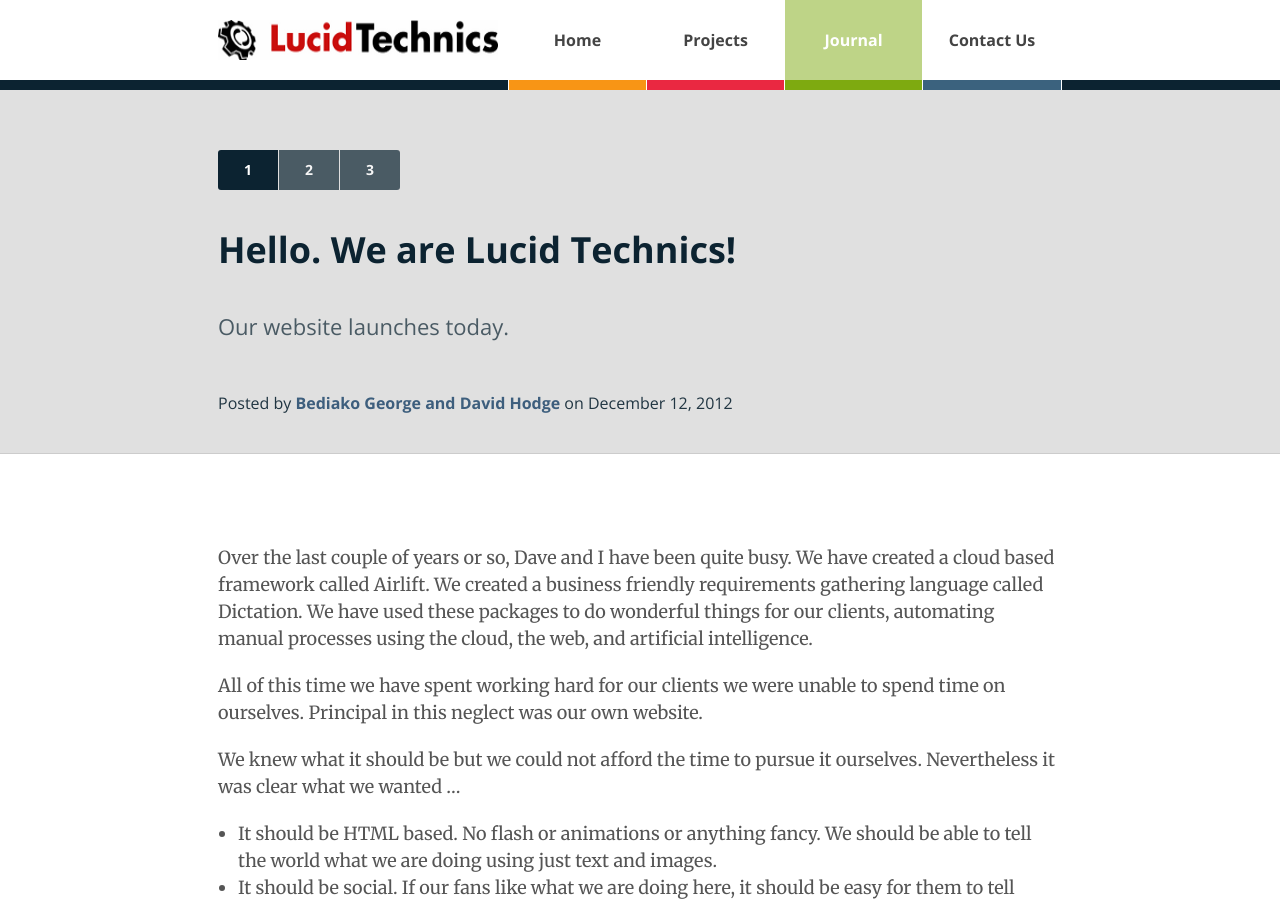
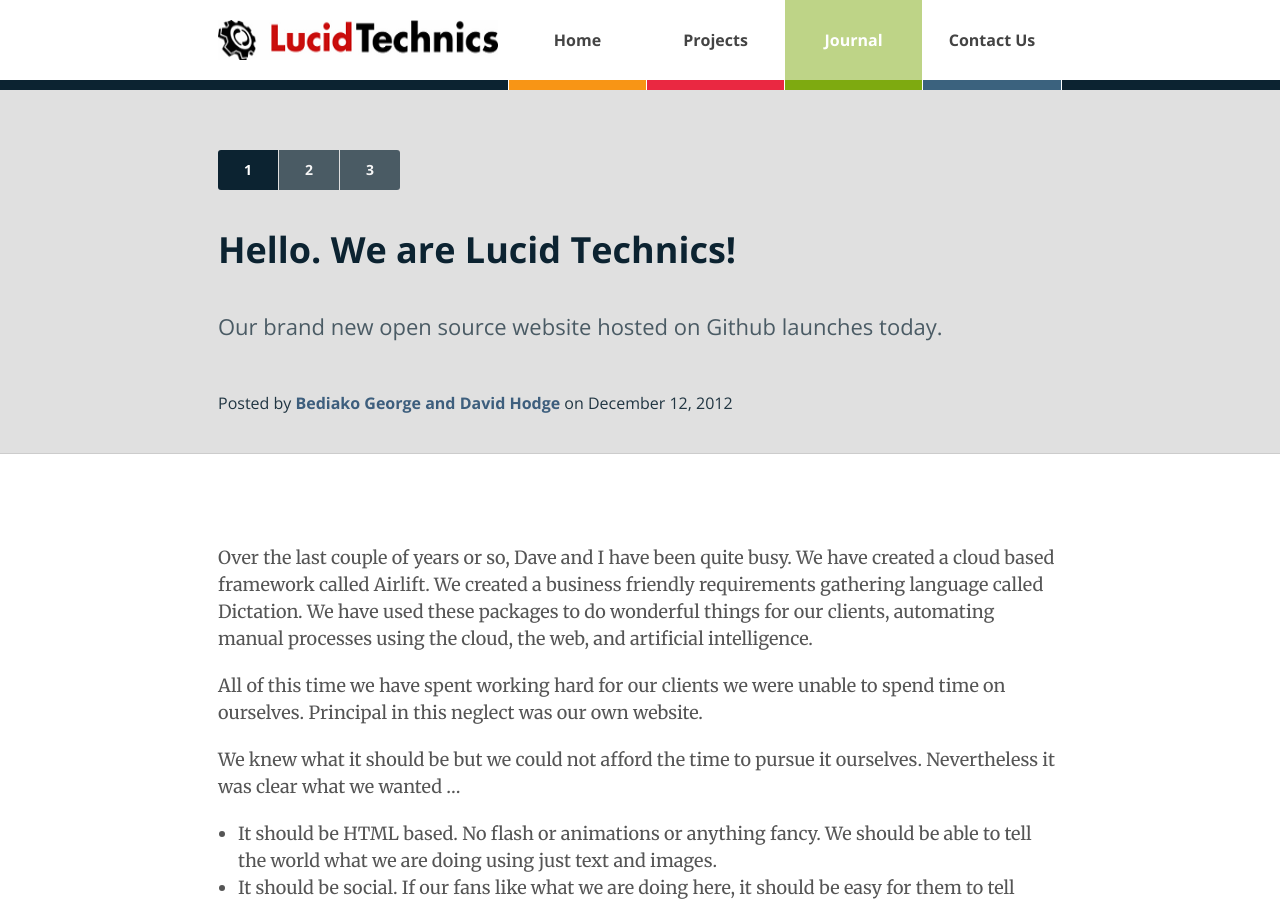
Before and after one commit to LucidTechnics/lucidtechnics.github.com, a Jekyll site: the page built from _posts/articles/2012-12-12-site-launch.md, in a window 1280 px wide and 900 px high. Built offline with Jekyll 4.4.1, drawn with Linux system fonts in a browser that asks for light colours; nearby versions of some CDN libraries; comment, search, counter and statistics services are not loaded.

Commit message:
Updated _posts/articles/2012-12-12-site-launch.md

```diff
--- a/_posts/articles/2012-12-12-site-launch.md
+++ b/_posts/articles/2012-12-12-site-launch.md
@@ -1,7 +1,7 @@
 ---
 layout: article
 title: Hello. We are Lucid Technics!
-abstract: Our website launches today.
+abstract: Our brand new open source website hosted on Github launches today.
 author_twitter: lucidtechnics
 author: Bediako George and David Hodge
 categories:
```
